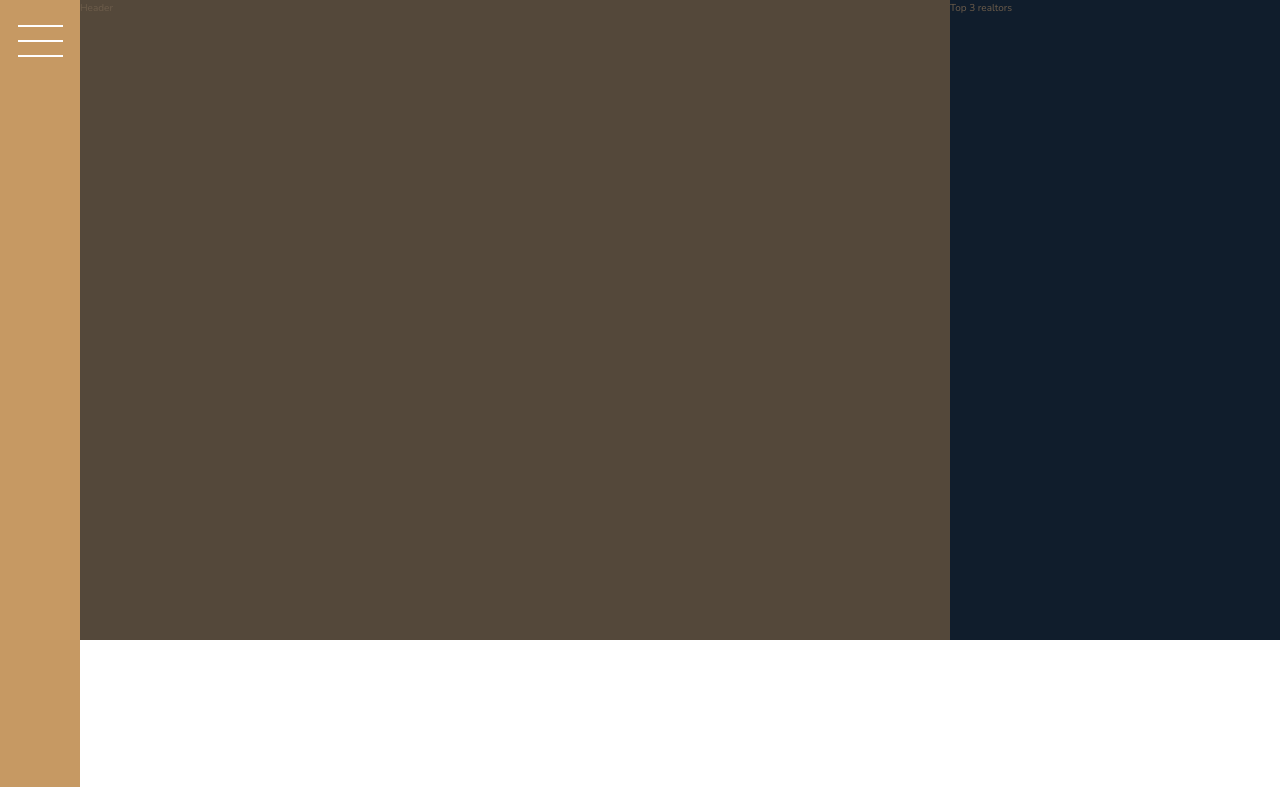
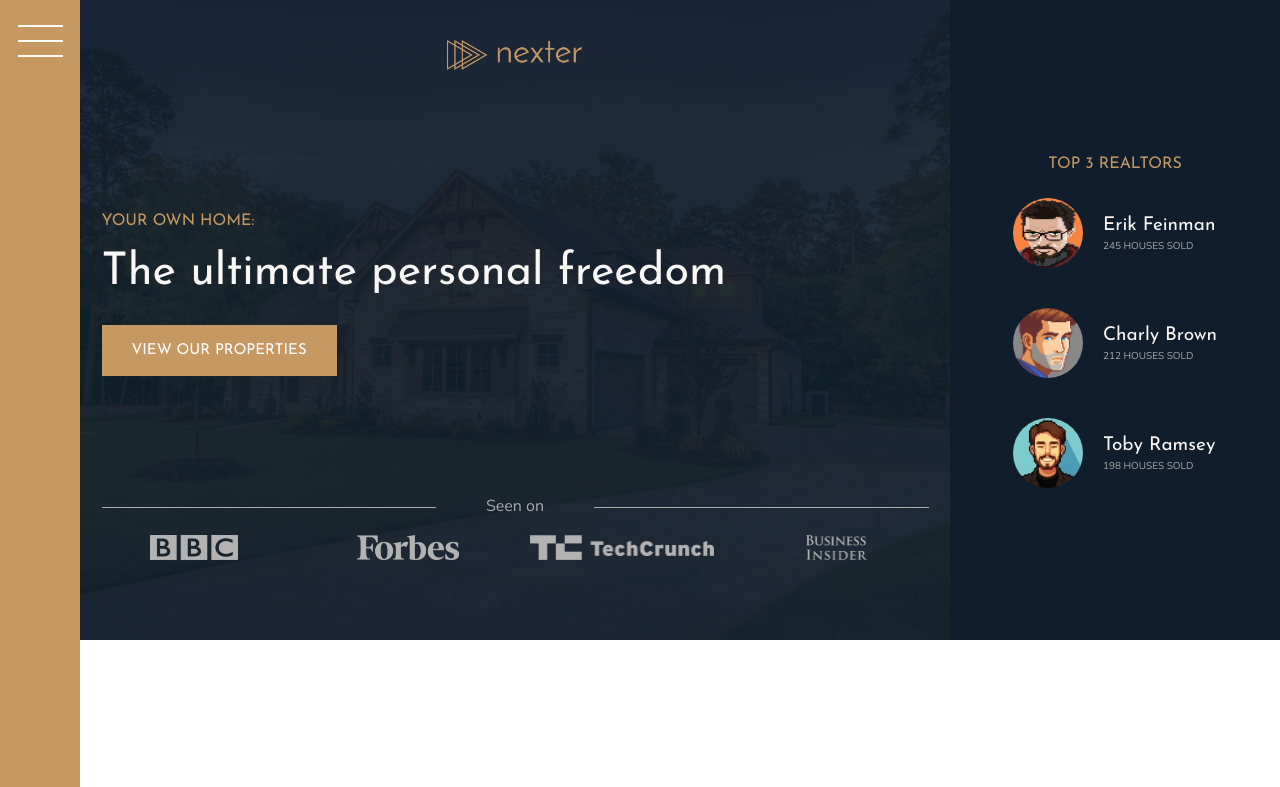
Before and after one commit to SalazarSDF/houses_layout, a website: page index.html in a window 1280 px wide. Shown: the top 787 px of the page. Drawn offline with nearby package versions, Linux system fonts and the light colour scheme.

Commit message:
implement: header section

```diff
--- a/index.html
+++ b/index.html
@@ -18,9 +18,44 @@
     <div class="sidebar">
       <button class="nav-btn"></button>
     </div>
-    <header class="header">Header</header>
+    <header class="header">
+      <img class="header__logo" src="img/logo.png" alt="Nexter logo" />
+      <h3 class="heading-3">Your own home:</h3>
+      <h1 class="heading-1">The ultimate personal freedom</h1>
+      <button class="btn header__btn">View our properties</button>
+      <div class="header__seenon-text">Seen on</div>
+      <div class="header__seenon-logos">
+        <img src="img/logo-bbc.png" alt="Seen on logo 1" />
+        <img src="img/logo-forbes.png" alt="Seen on logo 2" />
+        <img src="img/logo-techcrunch.png" alt="Seen on logo 3" />
+        <img src="img/logo-bi.png" alt="Seen on logo 4" />
+      </div>
+    </header>
 
-    <div class="realtors">Top 3 realtors</div>
+    <div class="realtors">
+      <h3 class="heading-3">Top 3 Realtors</h3>
+      <div class="realtors__list">
+        <img class="realtors__img" src="img/realtor1.jpg" alt="Realtor 1" />
+        <div class="realtors__details">
+          <h4 class="heading-4 heading-4--light">Erik Feinman</h4>
+          <p class="realtors__sold">245 houses sold</p>
+        </div>
+
+       <img class="realtors__img" src="img/realtor2.jpg" alt="Realtor 2" />
+        <div class="realtors__details">
+          <h4 class="heading-4 heading-4--light">Charly Brown</h4>
+          <p class="realtors__sold">212 houses sold</p>
+        </div>
+
+       <img class="realtors__img" src="img/realtor3.jpg" alt="Realtor 3" />
+        <div class="realtors__details">
+          <h4 class="heading-4 heading-4--light">Toby Ramsey</h4>
+          <p class="realtors__sold">198 houses sold</p>
+        </div>
+
+
+      </div>
+    </div>
 
     <section class="features">
       <div class="feature">
--- a/sass/_header.scss
+++ b/sass/_header.scss
@@ -1,4 +1,58 @@
 .header {
   background-color: $color-grey-dark-1;
   grid-column: full-start/ col-end 6;
+  background-image: linear-gradient(
+      rgba($color-secondary, 0.93),
+      rgba($color-secondary, 0.93)
+    ),
+    url(../img/hero.jpeg);
+  background-size: cover;
+  background-position: center;
+  padding: 8rem;
+  padding-top: 4rem;
+
+  display: grid;
+  grid-template-rows: 1fr min-content 6rem 1fr;
+  grid-template-columns: max-content;
+  grid-row-gap: 1.5rem;
+
+  justify-content: center;
+
+  &__logo {
+    height: 3rem;
+    justify-self: center;
+  }
+
+  &__btn {
+    align-self: start;
+    justify-self: start;
+  }
+
+  &__seenon-text {
+    display: grid;
+    grid-template-columns: 1fr max-content 1fr;
+    align-items: center;
+    grid-column-gap: 50px;
+
+    font-size: 1.6rem;
+    color: $color-grey-light-2;
+    &::before,
+    &::after {
+      content: "";
+      height: 1px;
+      display: block;
+      background-color: currentColor;
+    }
+  }
+
+  &__seenon-logos {
+    display: grid;
+    grid-template-columns: repeat(4, 1fr);
+    grid-column-gap: 3rem;
+    justify-items: center;
+    img {
+      height: 2.5rem;
+      filter: brightness(70%);
+    }
+  }
 }
--- a/sass/_realtors.scss
+++ b/sass/_realtors.scss
@@ -1,4 +1,29 @@
 .realtors {
   background-color: $color-secondary;
   grid-column: col-start 7 / full-end;
+  padding: 3rem;
+  display: grid;
+  align-content: center;
+  justify-content: center;
+  justify-items: center;
+  grid-row-gap: 2rem;
+
+  &__list {
+    display: grid;
+    grid-template-columns: min-content max-content;
+    grid-column-gap: 2rem;
+    grid-row-gap: 5vh;
+    align-items: center;
+  }
+  &__img {
+    width: 7rem;
+    height: 7rem;
+    border-radius: 50%;
+    display: block;
+  }
+  &__sold {
+    text-transform: uppercase;
+    color: $color-grey-light-2;
+    margin-top: -3px;
+  }
 }
--- a/sass/_typography.scss
+++ b/sass/_typography.scss
@@ -5,6 +5,10 @@
 
 .heading-1 {
   @extend %heading;
+  font-size: 4.5rem;
+  color: $color-grey-light-1;
+  line-height: 1;
+
 }
 
 .heading-2 {
```
Also changed, not shown: css/style.css, img/realtor1.jpg (added), img/realtor2.jpg (added), img/realtor3.jpg (added).
